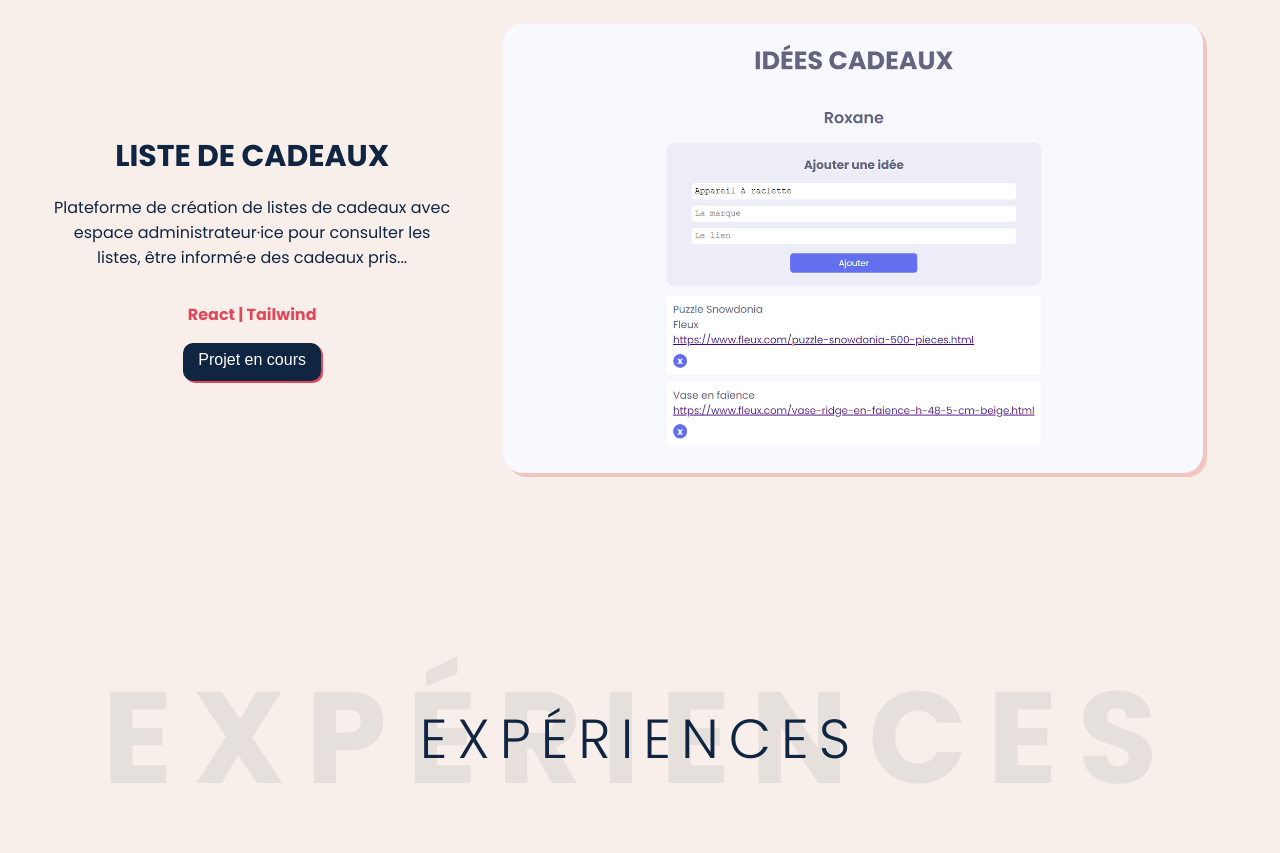
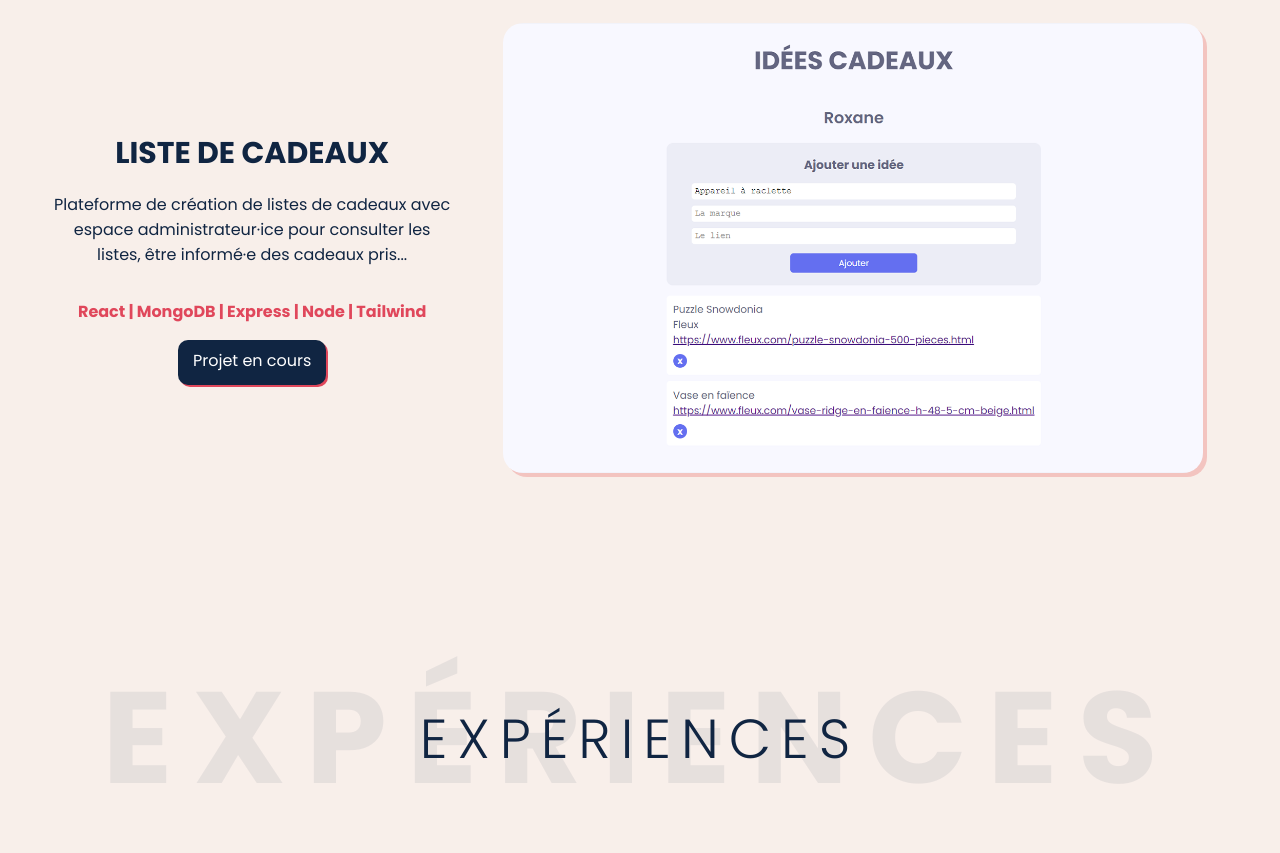
Before and after one commit to morganelepine/morganelepine.github.io, a website: page index.html in a window 1280 px wide. Shown: the part 3760-4613 px from the top of the page. Drawn offline with nearby package versions, Linux system fonts and the light colour scheme.

Commit message:
Déploiement recettes

```diff
--- a/index.html
+++ b/index.html
@@ -71,7 +71,7 @@
                         <h3>Réseau social</h3>
                         <p class="description">Création d'un réseau social pour partager, liker, commenter des recettes de cocktails.</p>
                         <p class="langage">PHP | MySQL | Bootstrap</p>
-                        <a href='https://github.com/morganelepine/Recettes-PHP-MySQL-Bootstrap'
+                        <a href='https://recettes-cocktails.herokuapp.com/'
                             class="boutonProjet"
                             target="_blank">➔ Découvrir le projet</a>
                     </div>
@@ -180,8 +180,10 @@
                     <div class="texteProjet">
                         <h3>Liste de cadeaux</h3>
                         <p class="description">Plateforme de création de listes de cadeaux avec espace administrateur·ice pour consulter les listes, être informé·e des cadeaux pris... </p>
-                        <p class="langage">React | Tailwind</p>
-                        <button class="boutonProjet">Projet en cours</button>
+                        <p class="langage">React | MongoDB | Express | Node | Tailwind</p>
+                        <a href='https://github.com/morganelepine/Todo-MERN-Tailwind'
+                            class="boutonProjet"
+                            target="_blank">Projet en cours</a>
                     </div>
                 </div>
 
```
